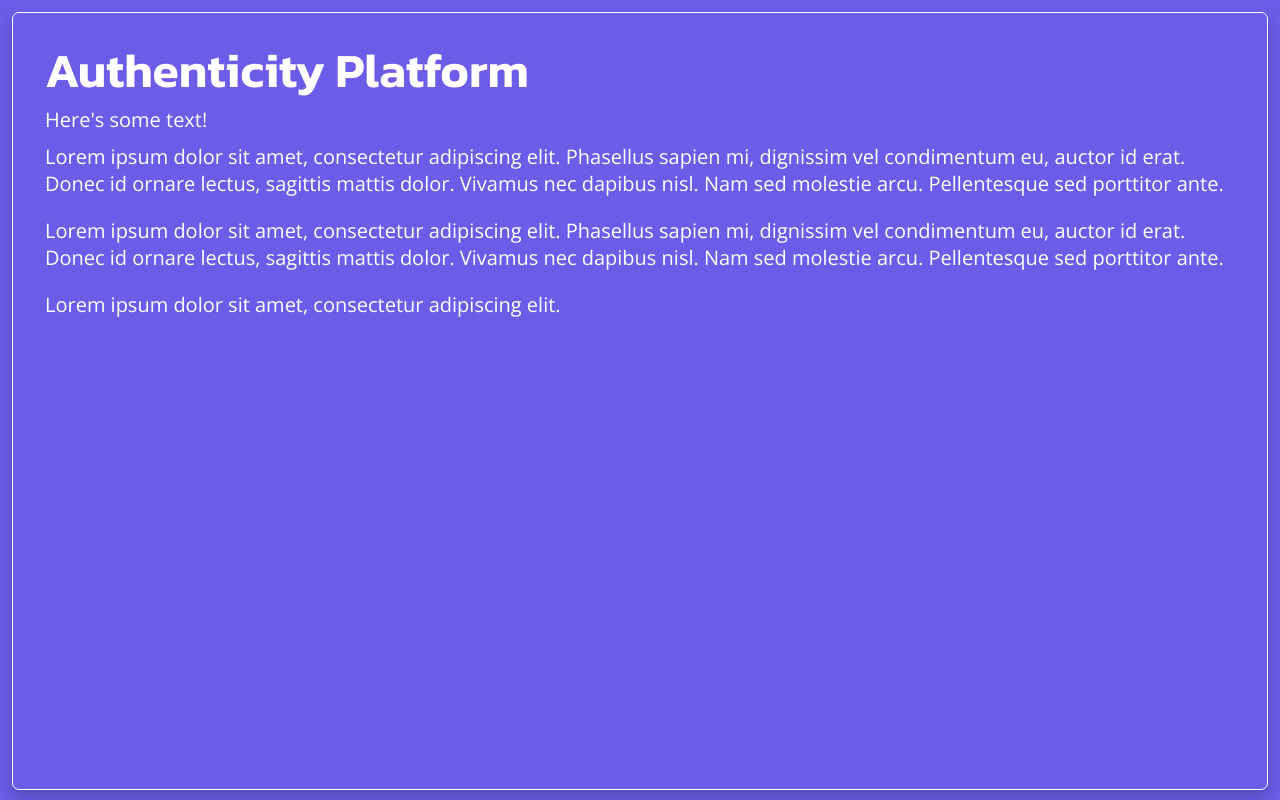
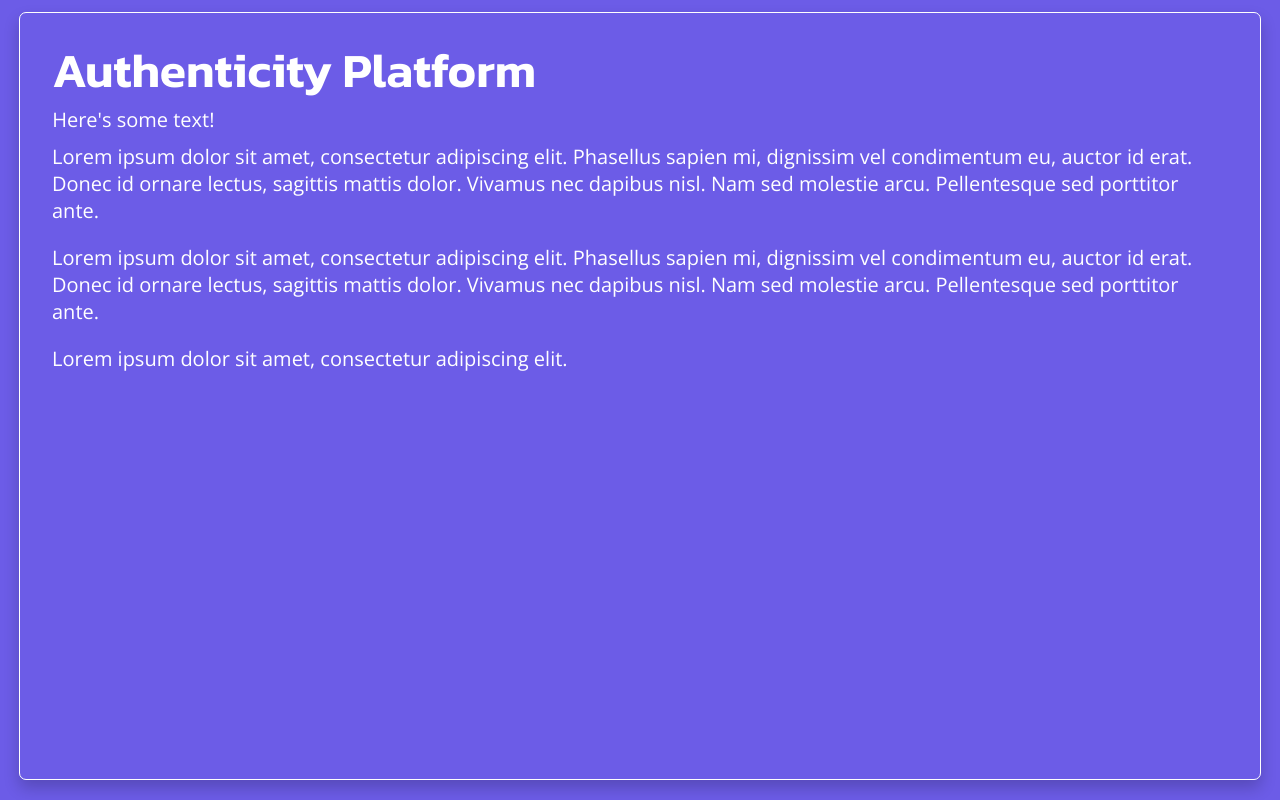
Before and after one commit to dav-is/connordav.is, a Next.js app: page /projects/authenticity-platform in a window 1280 px wide. Built offline with nearby package versions, Linux system fonts and the light colour scheme.

Commit message:
Refactor Card Component

```diff
--- a/components/Card.js
+++ b/components/Card.js
@@ -3,79 +3,69 @@ import * as React from 'react'
 import Router from 'next/router'
 import { BackgroundContext } from '../helpers/context'
 
+type Animation = 'expanded' | 'condensed' | 'cloned' | 'expanding'
+
 type Props = {
   expanded?: bool,
   header:(bool) => React.Node,
   children?: React.Node,
-  location?: string
+  location?: string,
+  initAnimation?: Animation
 }
 
 type State = {
-  expanding: bool,
+  animation: Animation
 }
 
 class Card extends React.Component<Props, State> {
   card: { current: null | HTMLDivElement }
-  hiddenCard: { current: null | HTMLDivElement }
-  boundingCard: { current: null | HTMLDivElement }
+  clone: { current: null | HTMLDivElement }
 
   constructor (props: Props) {
     super(props)
 
     this.card = React.createRef()
-    this.hiddenCard = React.createRef()
-    this.boundingCard = React.createRef()
+    this.clone = React.createRef()
     this.state = {
-      expanding: this.props.expanded || false
+      animation: props.expanded ? 'expanded' : (props.initAnimation || 'condensed')
     }
   }
 
   handleClick (location: string) {
-    return (e: SyntheticEvent<HTMLAnchorElement>): void => {
+    return (e: SyntheticEvent<HTMLAnchorElement>) => {
       e.preventDefault()
       e.stopPropagation()
 
-      if (!this.card.current) return
-      this.card.current.style.transition = 'none'
-      const card = this.card.current.getBoundingClientRect()
+      if (this.state.animation === 'condensed' && this.card.current) {
+        const { height, top } = this.card.current.getBoundingClientRect()
 
-      if (!this.boundingCard.current) return
-      const bounding = this.boundingCard.current.getBoundingClientRect()
-
-      if (!this.hiddenCard.current) return
-      this.hiddenCard.current.style.transitionDuration = '0s'
-      this.hiddenCard.current.style.top = `${card.top}px`
-      this.hiddenCard.current.style.height = `${card.height - (bounding.height)}px`
-      this.hiddenCard.current.style.right = `${card.left}px`
-      this.hiddenCard.current.style.left = `${card.left}px`
-      this.hiddenCard.current.style.transitionDuration = '.7s'
-
-      this.hiddenCard.current.style.display = 'flex'
-      this.card.current && (this.card.current.style.opacity = '0')
-
-      setTimeout(() => this.setState({ expanding: true }), 3)
-      setTimeout(() => this.hiddenCard.current && this.hiddenCard.current.classList.add('expand'), 5)
-
-      setTimeout(() => Router.push(location), 1000)
+        if (this.clone.current) {
+          this.clone.current.style.height = `${height}px`
+          this.clone.current.style.top = `${top}px`
+          this.setState({ animation: 'cloned' })
+        }
+        setTimeout(() => this.setState({ animation: 'expanding' }), 0)
+        setTimeout(() => Router.push(location), 1000)
+      }
     }
   }
 
   render () {
     return <div>
-      <div className={`card ${this.props.expanded ? 'expand' : ''}`} ref={this.card} onClick={this.props.location && this.handleClick(this.props.location)}>
-        { this.props.header(this.props.expanded ? true : this.state.expanding) }
-        { this.props.children }
-      </div>
-      { !this.props.expanded && <>
-        <BackgroundContext.Consumer>
-          {(key) => <div className={`card background-color-${key} hidden`} ref={this.hiddenCard}>
-            { this.props.header(this.state.expanding) }
-          </div>}
-        </BackgroundContext.Consumer>
-        <div className='card hidden bounding' ref={this.boundingCard} />
-      </>}
+      { this.state.animation !== 'expanded' && <BackgroundContext.Consumer>
+        {(key) => <div className={`card clone ${this.state.animation === 'expanding' ? 'expanded' : this.state.animation} background-color-${key}`} ref={this.clone}>
+          { this.props.header(this.state.animation === 'expanding') }
+        </div>}
+      </BackgroundContext.Consumer> }
+      { (this.state.animation === 'expanded' || this.state.animation === 'condensed') && (
+        <div className={`card${this.state.animation === 'expanded' ? ' expanded' : ''}`} onClick={this.props.location && this.handleClick(this.props.location)} ref={this.card}>
+          { this.props.header(this.props.expanded || false) }
+          { this.props.children }
+        </div>
+      )}
       <style jsx>{`
         .card {
+          box-sizing: border-box;
           color: white;
           border: 1px solid #FFF;
           padding: 1vh 2vh;
@@ -84,39 +74,62 @@ class Card extends React.Component<Props, State> {
           cursor: pointer;
           display: flex;
           flex-direction: column;
+          margin: auto;
         }
 
-        .card.hidden {
-          cursor: default;
-          display: none;
-          position: absolute;
-          box-shadow: rgba(0, 0, 0, 0.2) 0px 1vh 2vh 0px;
-          transition: .7s cubic-bezier(0.65, 0.05, 0.36, 1);
+        .card:not(.expanded) {
+          width: 65%;
+          transition: .5s cubic-bezier(0.65, 0.05, 0.36, 1);
         }
 
-        .card.bounding {
-          display: block;
-          opacity: 0;
+        @media only screen and (min-width: 1200px) {
+          .card:not(.expanded) {
+            width: 45%;
+          }
         }
 
-        .card.expand {
+        @media only screen and (max-width: 800px) {
+          .card:not(.expanded) {
+            width: 85%;
+          }
+        }
+
+        .card:not(.expanded):hover {
+          box-shadow: rgba(0, 0, 0, 0.2) 0px 1vh 2vh 0px;
+          transform: translateY(-5px);
+        }
+
+        .card.expanded {
           cursor: default;
           position: absolute;
           box-shadow: rgba(0, 0, 0, 0.2) 0px 1vh 2vh 0px;
           top: 1.5vh !important;
           left: 1.5vh !important;
           right: 1.5vh !important;
-          height: 93vh !important;
+          height: 96vh !important;
           padding: 2vh 4vh;
+          width: 97%;
         }
 
-        .card.hidden:hover {
+        .card.clone {
+          cursor: default;
+          display: none;
+          position: absolute;
+          box-shadow: rgba(0, 0, 0, 0.2) 0px 1vh 2vh 0px;
+        }
+
+        .card.clone:hover {
           transform: none;
         }
 
-        .card:not(.expand):hover {
-          box-shadow: rgba(0, 0, 0, 0.2) 0px 1vh 2vh 0px;
-          transform: translateY(-5px);
+        .card.clone.cloned {
+          left: 1.5vh;
+          right: 1.5vh;
+        }
+
+        .card.clone.expanded, .card.clone.cloned {
+          display: flex;
+          transition: .7s cubic-bezier(0.65, 0.05, 0.36, 1);
         }
       `}</style>
     </div>
```
Also changed, not shown: components/Nav.js (+1 -16 lines).
